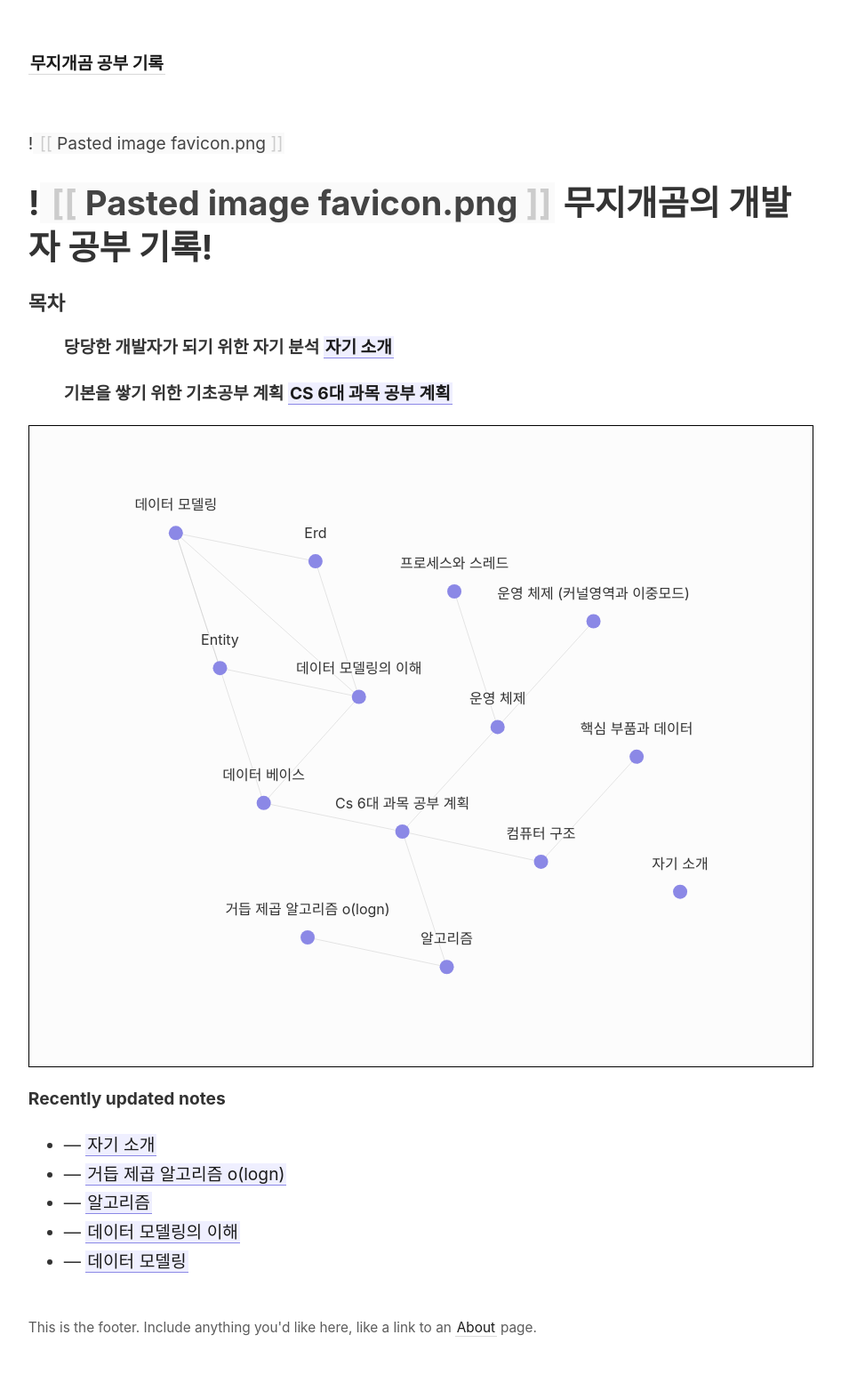
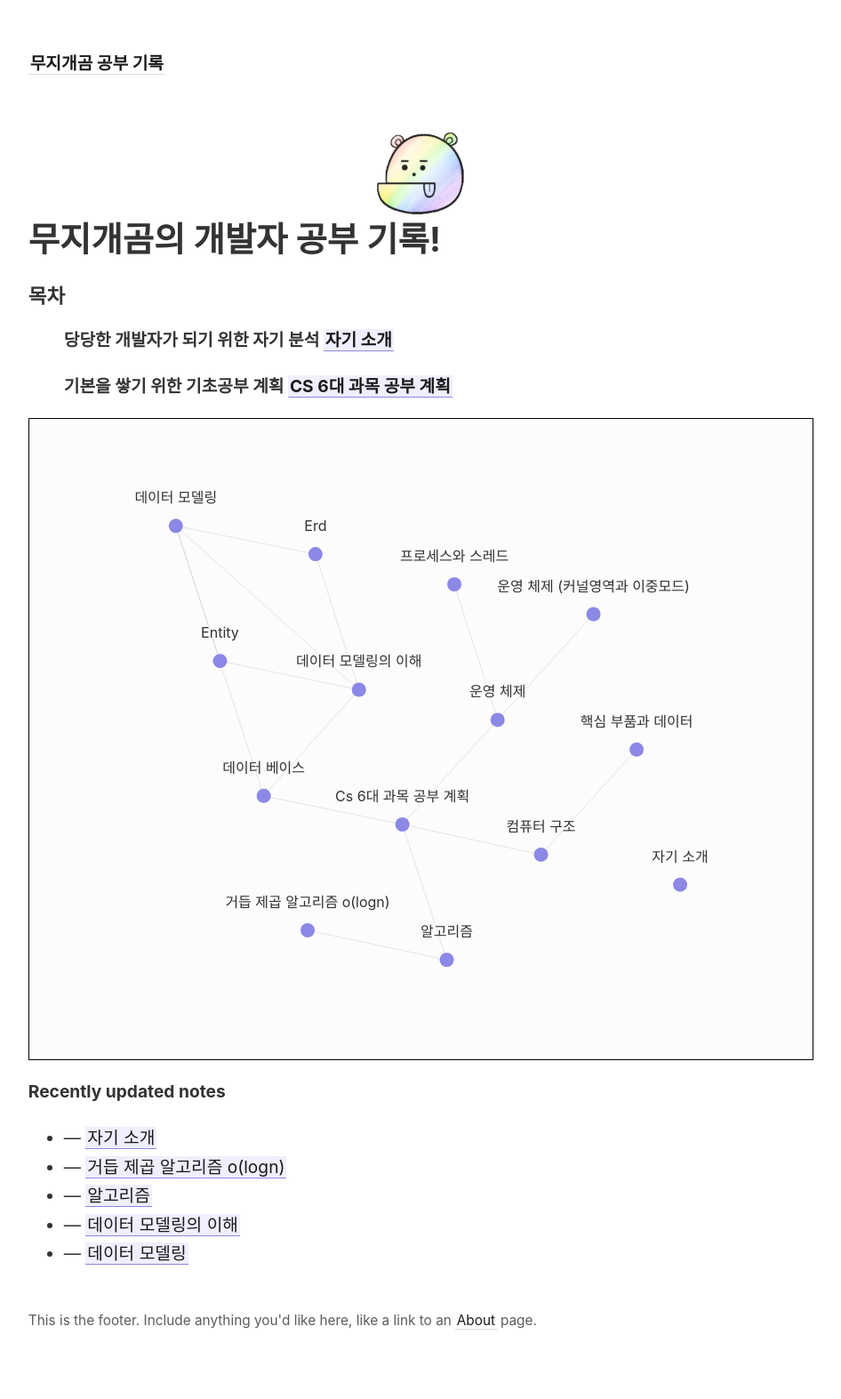
Before and after one commit to rainbow96bear/Obsidian, a Jekyll site: the page built from _pages/index.md, in a window 1280 px wide. Shown: the whole page at 89% size, without its empty margins (45-991 px from the left). Built offline with Jekyll 4.4.1, drawn with Linux system fonts in a browser that asks for light colours.

Commit message:
이미지 크기 조절 중

```diff
--- a/_pages/index.md
+++ b/_pages/index.md
@@ -5,9 +5,7 @@ id: home
 permalink: /
 ---
 
-![[Pasted image favicon.png]]
-
-# ![[Pasted image favicon.png]] 무지개곰의 개발자 공부 기록!
+# <img src = "/assets/favicon.png" width="100px" height="100px"> 무지개곰의 개발자 공부 기록!
 
 <div>
   <h3> 목차 </h3>
```
